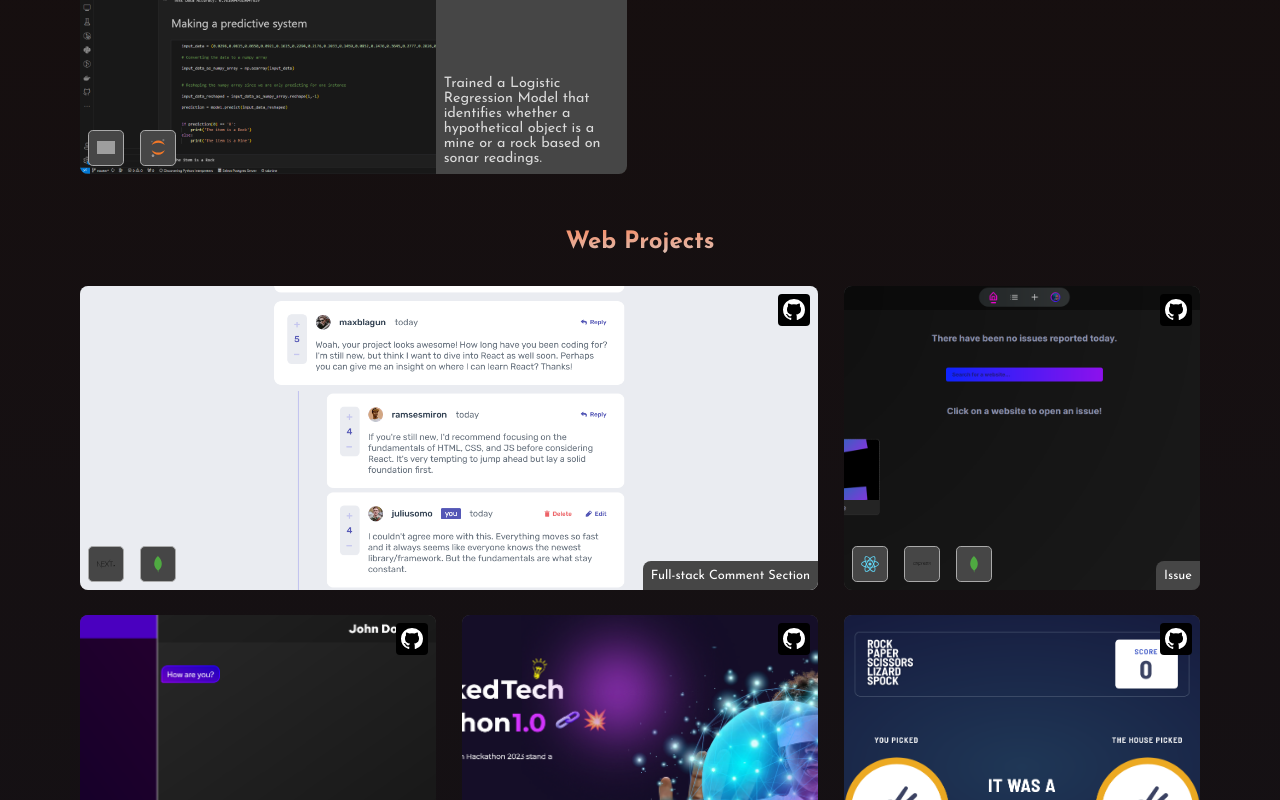
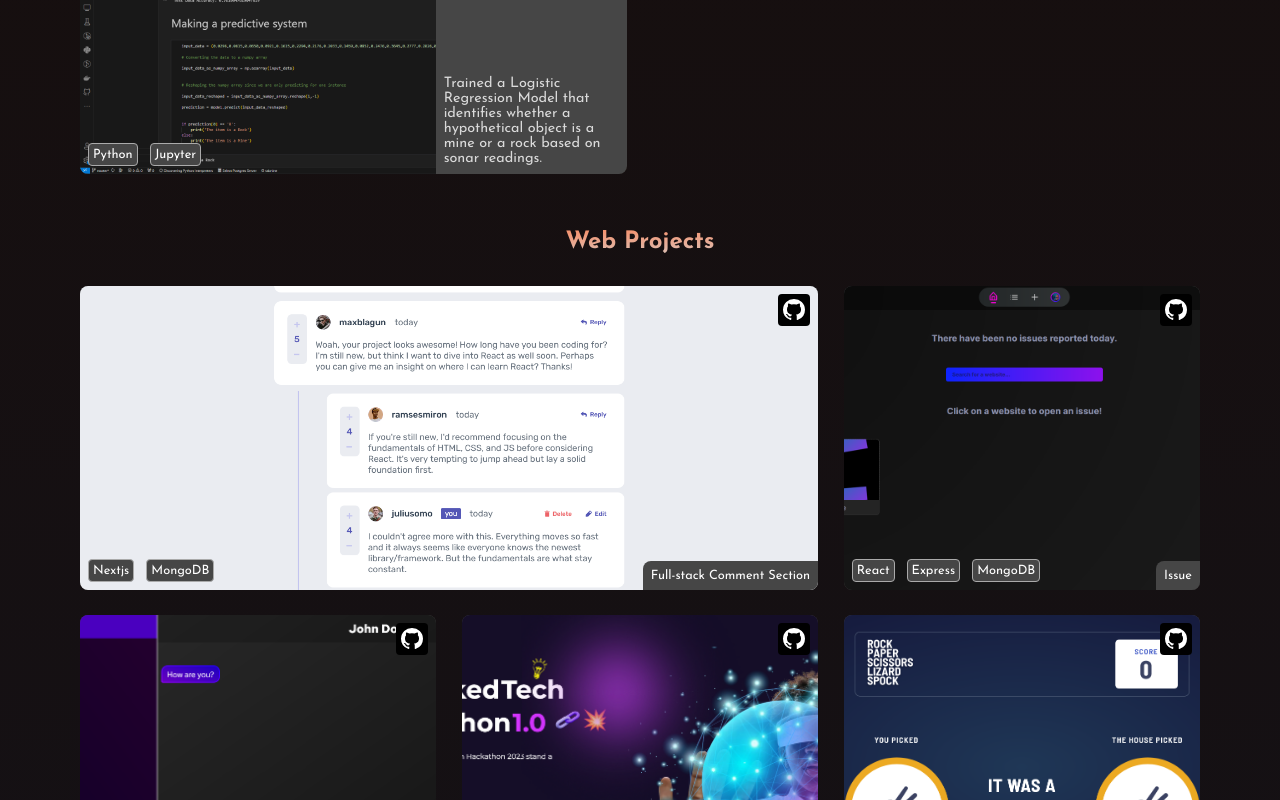
Before and after one commit to shikot0/Portfolio, a Next.js app: page / in a window 1280 px wide. Shown: the part 1540-2340 px from the top of the page. Built offline with nearby package versions, Linux system fonts and the light colour scheme; grey boxes are pictures that could not be loaded.

Commit message:
changed tech icons to text

```diff
--- a/src/Components/GridItem/GridItems.css
+++ b/src/Components/GridItem/GridItems.css
@@ -108,7 +108,15 @@
     left: .5rem;
     display: flex;
     align-items: center;
-    gap: 1rem;
+    gap: .75rem;
+}
+.tool-text {
+    font-size: .8rem;
+    color: white;
+    padding: .25rem;
+    border-radius: .25rem;
+    background-color: var(--item-background);
+    border: .1rem solid rgb(170, 170, 170);
 }
 .tool-image-wrapper {
     display: flex;
--- a/src/Components/GridItem/GridItems.tsx
+++ b/src/Components/GridItem/GridItems.tsx
@@ -31,11 +31,12 @@ export function WebDevGridItem({details: {name, desktopImage, mobileImage, descr
                 <div className="tools-wrapper">
                     {tools.map(tool => {
                         return (
-                            <div key={v4()} className="tool-image-wrapper">
-                                {/* <Image src={`/tool_images/logo-${tool.toLowerCase()}.svg`} sizes='(max-width: 600px) 2.5rem, 5rem' fill alt={tool}/> */}
-                                {/* <img className={`${tool.toLowerCase() === 'express' ? 'fillWhite': ''}`} src={`/tool_images/logo-${tool.toLowerCase()}.svg`} alt={tool}/> */}
-                                <img src={`/tool_images/logo-${tool.toLowerCase()}.svg`} alt={tool}/>
-                            </div>
+                            // <div key={v4()} className="tool-image-wrapper">
+                            //     {/* <Image src={`/tool_images/logo-${tool.toLowerCase()}.svg`} sizes='(max-width: 600px) 2.5rem, 5rem' fill alt={tool}/> */}
+                            //     {/* <img className={`${tool.toLowerCase() === 'express' ? 'fillWhite': ''}`} src={`/tool_images/logo-${tool.toLowerCase()}.svg`} alt={tool}/> */}
+                            //     <img src={`/tool_images/logo-${tool.toLowerCase()}.svg`} alt={tool}/>
+                            // </div>
+                            <small key={v4()} className="tool-text">{tool}</small>
                         )
                     })}
                 </div>
@@ -58,11 +59,12 @@ export function MLGridItem({details: {name, image, description, tools, github}}:
                 <div className="tools-wrapper">
                     {tools.map(tool => {
                         return (
-                            <div key={v4()} className="tool-image-wrapper">
-                                {/* <Image src={`/tool_images/logo-${tool.toLowerCase()}.svg`} sizes='(max-width: 600px) 2.5rem, 5rem' fill alt={tool}/> */}
-                                {/* <img className={`${tool.toLowerCase() === 'express' ? 'fillWhite': ''}`} src={`/tool_images/logo-${tool.toLowerCase()}.svg`} alt={tool}/> */}
-                                <img src={`/tool_images/logo-${tool.toLowerCase()}.svg`} alt={tool}/>
-                            </div>
+                            // <div key={v4()} className="tool-image-wrapper">
+                            //     {/* <Image src={`/tool_images/logo-${tool.toLowerCase()}.svg`} sizes='(max-width: 600px) 2.5rem, 5rem' fill alt={tool}/> */}
+                            //     {/* <img className={`${tool.toLowerCase() === 'express' ? 'fillWhite': ''}`} src={`/tool_images/logo-${tool.toLowerCase()}.svg`} alt={tool}/> */}
+                            //     <img src={`/tool_images/logo-${tool.toLowerCase()}.svg`} alt={tool}/>
+                            // </div>
+                            <small key={v4()} className="tool-text">{tool}</small>
                         )
                     })}
                 </div>
```
